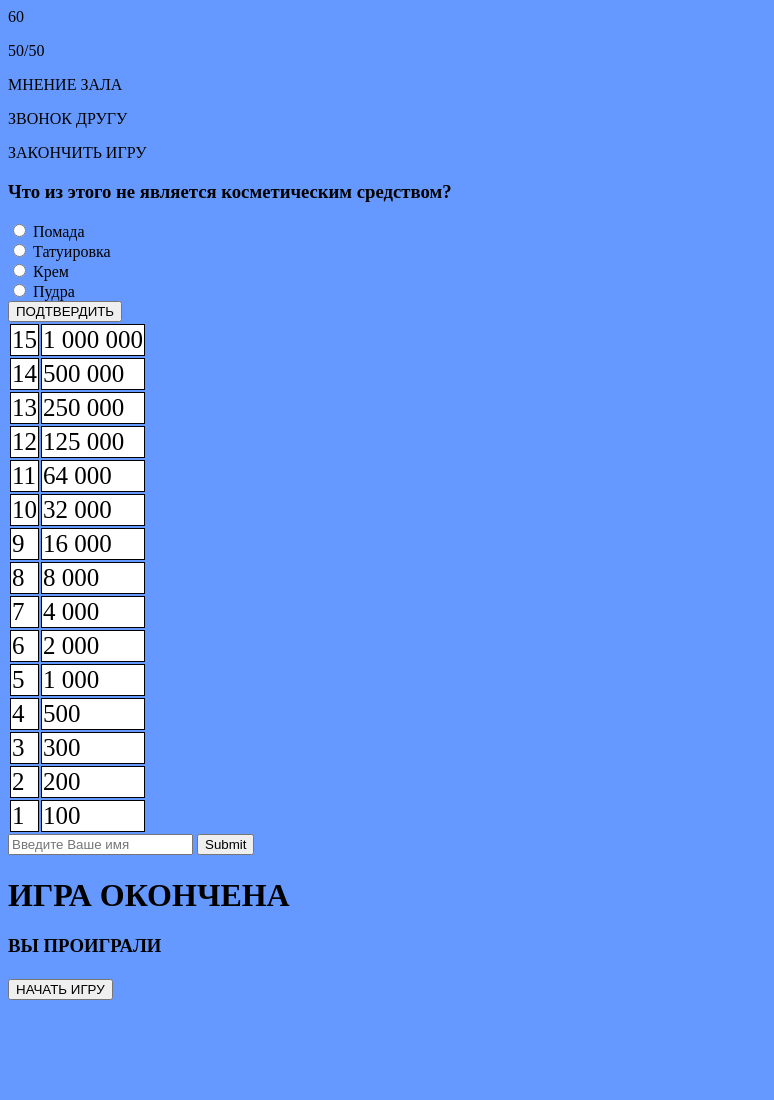
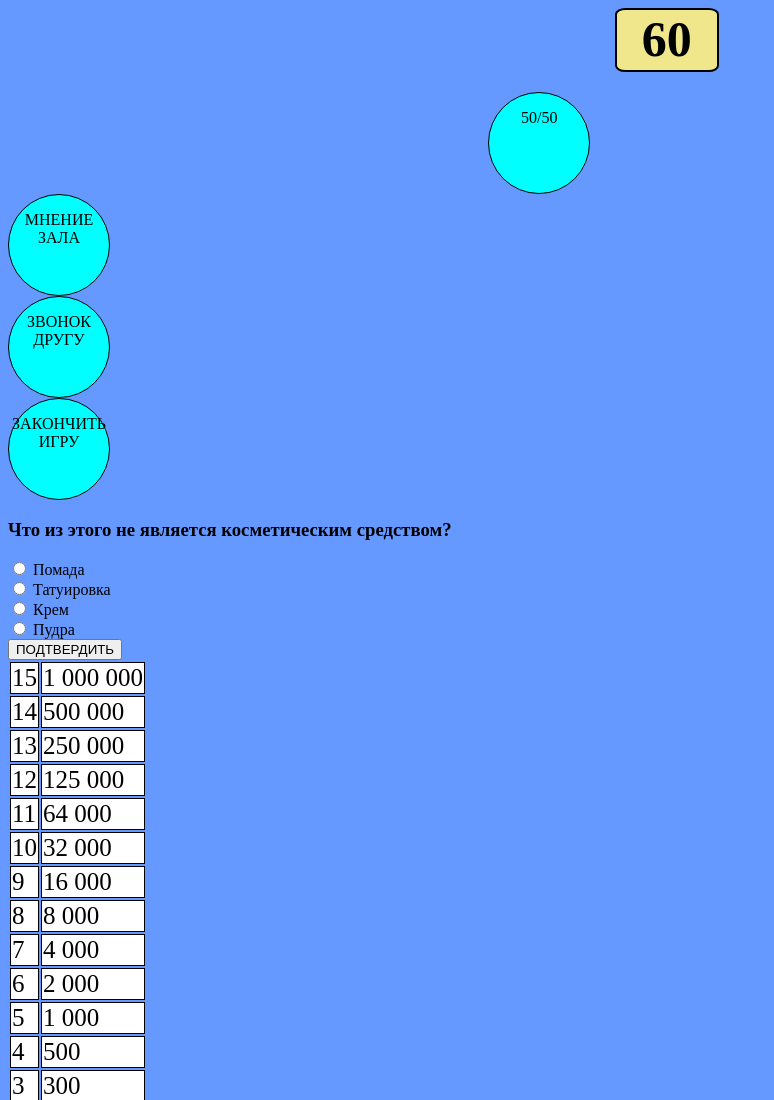
Before and after one commit to PI15v-PPSE/milion-game, a plain HTML site: page index.html in a window 1280 px wide. Shown: the top 1100 px of the page, without its empty margins (0-774 px from the left). Before the commit the page ends 1008 px from the top, so only its background shows below. Drawn offline with nearby package versions, Linux system fonts and the light colour scheme.

Commit message:
Работа над стилем.lab2

```diff
--- a/style.css
+++ b/style.css
@@ -4,3 +4,26 @@ body{
 td{
 	border: 1px solid black; font-size: 25px; background: #fff
 }
+#timer_inp{
+	background: khaki;
+	width: 100px;
+	height: 60px;
+	border: 2px solid black;
+	border-radius: 10%;
+	text-align: center;
+	font-size: 50px;
+	font-weight:bold;
+	margin-left: 48%;
+	margin-bottom: 20px
+}
+.round-style{
+	background: #0FF;
+	border: 1px solid black;
+	border-radius: 50%;
+	width: 100px;
+	height: 100px;
+	text-align: center;
+}
+.round-style1{
+	margin-left: 38%
+}
```
